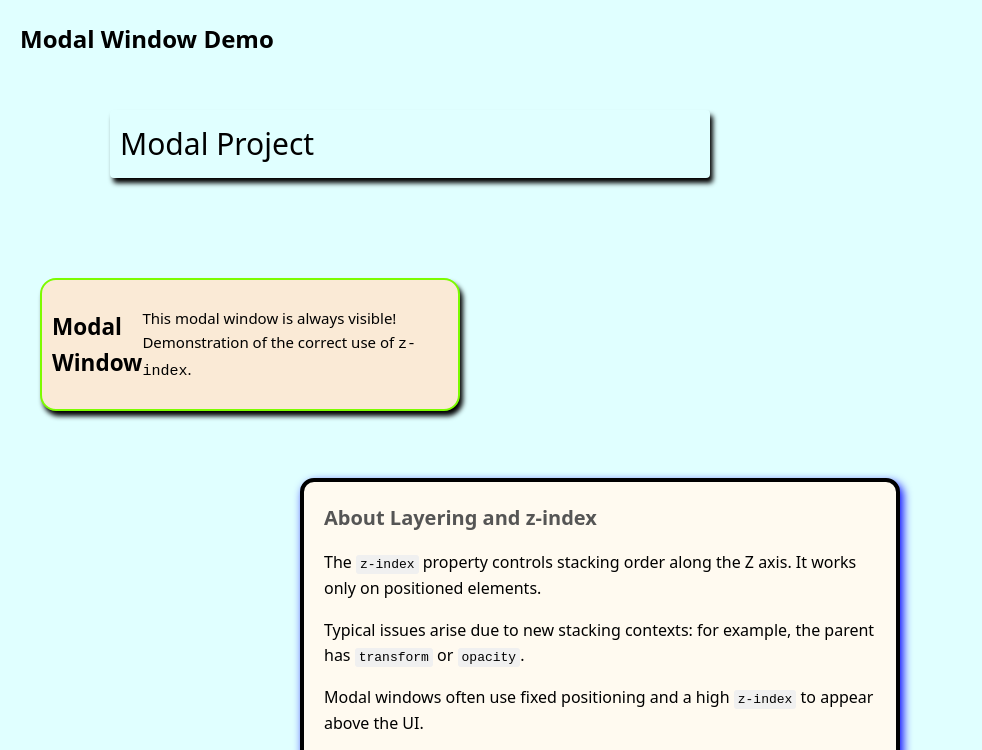
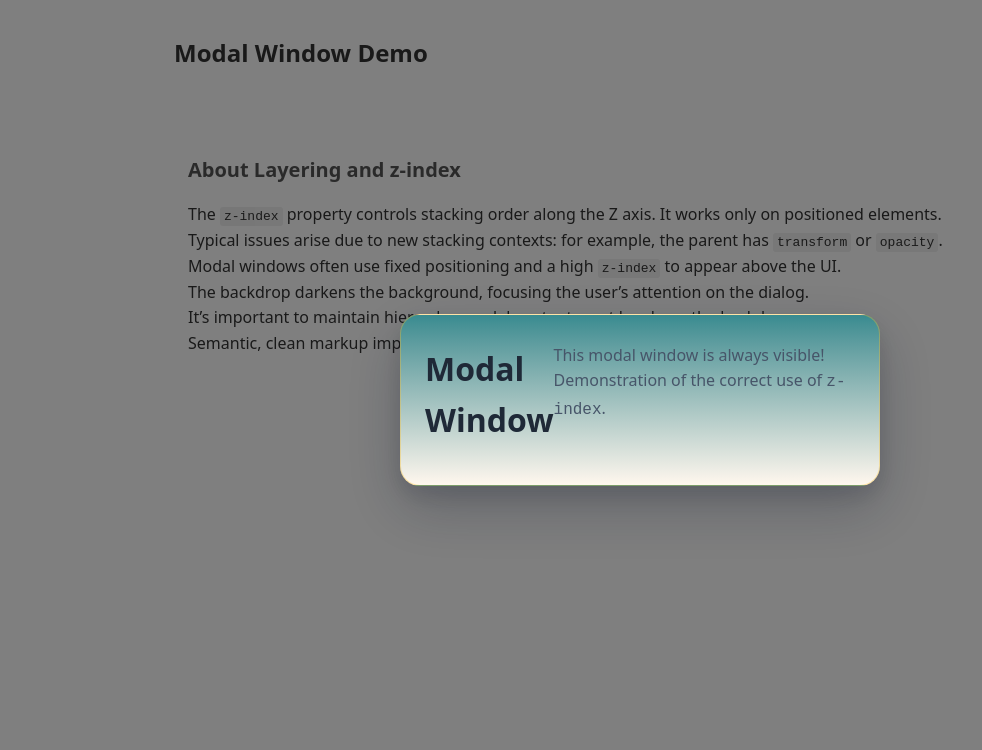
Before and after one commit to Ebune1981/MODEL-PROJECT, a plain HTML site: page index.html in a window 1280 px wide. Shown: the top 750 px of the page, without its empty margins (0-982 px from the left). Drawn offline with Linux system fonts and the light colour scheme.

Commit message:
commit css changes

```diff
--- a/task2.css
+++ b/task2.css
@@ -5,42 +5,44 @@
 
 body {
   margin: 0;
-  font-family: system-ui, -apple-system, Segoe UI, Roboto, sans-serif;
+  font-family: system-ui, -apple-system, BlinkMacSystemFont, "Segoe UI", sans-serif;
   line-height: 1.6;
-  background-color:#e0ffff;
-  width: 600px;
-  height: 500px;
+  color:#333;
 }
-
-.content {
-  position:relative ;
-  max-width:auto;
+h1{
+  padding:10px;
+}
+.content{
+  position:relative;
   z-index:1;
-  padding: 20px;
-  background-color: floralwhite;
-  border: 4px solid;
-  border-radius: 14px;
-  left: 300px;
-  top:400px;
-  right:200px;
-  box-shadow: 3px 4px 10px blue;
+  max-width:800px;
+  margin:0 auto;
+  padding:16px;
+  height:1000px;
+  width: 1000px;
 }
-
+.section{
+  margin:0;
+  width:100%;
+  min-height:400px;
+  padding:16px;
+  border-radius:10px;
+}
 .site-header {
   position: relative;
   z-index: 1;
   max-width: 800px;
   margin: 0 auto;
-  padding: 20px;
+  padding:16px;
 }
 
 .site-header h1 {
   margin: 0;
-  font-size: 24px;
+  font-size:24px;
+
 }
-
 .section p {
-  margin: 0 0 16px;
+  margin: 0 0;
 }
 
 .section code {
@@ -49,52 +51,92 @@ body {
   border-radius: 3px;
   font-family: monospace;
 }
-
-.section h2 {
+.section h2{
   margin: 0 0 16px;
-  font-size: 20px;
-  color: #555;
+  font-size:20px;
+  color:#555;
 }
 
-.modal{
-    background-color:n wheat;
-    height: 400px;
-    width: 500px;
-    padding: 10px;
-    justify-content: center;
-    position: fixed;
-    top: 0;
-    left: 0;
-    right: 0;
-    bottom: 0;
-    z-index: 1000;
-}
-.modal-content{
-  display: flex;
-  justify-content: center;
-  align-items: center;
-  background-color: hsl(34, 78%, 91%);
-  margin: 30px;
-  padding: 10px;
-  border:2px solid lawngreen;
-  border-radius: 16px;
-  box-shadow: 3px 5px 5px;
-  font-size: 15px;
-  z-index: 2;
-  box-shadow: 0 20px 60px rgba(0,0,0,25), 0 4px 12px rgba(0,0,0,0 10);
-}
-.modal-backdrop{
+.modal {
+  position: fixed;
+  inset: 0;
+  z-index: 1000;
   display: flex;
   align-items: center;
-  background-color:rgba(0,0,0,0 5);
-  margin: 100px;
-  padding: 10px;
-  border:2px;
-  border-radius: 4px;
-  box-shadow: 3px 5px 5px;
-  font-size: 30px;
-  width: 600px;
-  text-align: center;
+  justify-content: center;
+  padding:16px;
+}
+
+.modal-backdrop {
+  position: absolute;
+  inset: 0;
   z-index: 1;
+  background: rgba(0, 0, 0, 0.5);
+  display: flex;
+  align-items: center;
+  justify-content: center;
+  color: rgba(0, 0, 0, 0.5);
+  font-size: clamp(1.5rem, 3vw, 2.5rem);
+  font-weight: 700;
+  letter-spacing: 0.12em;
+  text-transform: uppercase;
+}
 
+.modal-content {
+  display: flex;
+  position: relative;
+  z-index: 1001;
+  width:100%;
+  max-width:480px;
+  max-height:calc(100vh - 32px);
+  overflow: auto;
+  padding:20px 16px;
+  background: linear-gradient(180deg, lab(53.04% -24.78 -10.59) 0%, #fff7ee 100%);
+  border: 1px solid rgba(251, 191, 36, 0.35);
+  border-radius: 20px;
+  box-shadow: 0 22px 55px rgba(15, 23, 42, 0.25), 0 10px 22px rgba(15, 23, 42, 0.12);
 }
+.modal-content h2 {
+  margin: 0 0 12px;
+  font-size: clamp(1.7rem, 2.5vw, 2.2rem);
+  color: #1f2937;
+}
+
+.modal-content p {
+  margin: 0;
+  color: #475569;
+  font-size: 1rem;
+}
+::-webkit-scrollbar{
+  width: 20px;
+}
+::-webkit-scrollbar-track{
+  background-color: aqua;
+}
+::-webkit-scrollbar-thumb{
+  background: linear-gradient(#b59797,#3baa78);
+}
+@media (min-width: 640px) {
+  .content {
+    padding: 24px;
+  }
+
+  .site-header {
+    padding: 24px;
+  }
+
+  .section {
+    padding: 24px;
+  }
+
+  .modal-content {
+    padding: 28px 24px;
+  }
+}
+
+@media (min-width: 1024px) {
+  .content,
+  .site-header {
+    max-width: 1000px;
+  }
+}
```
